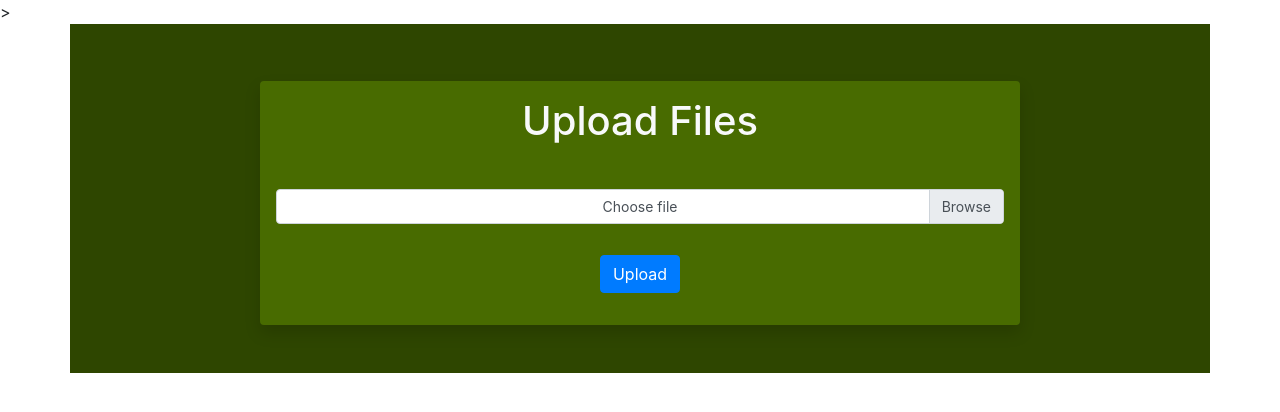
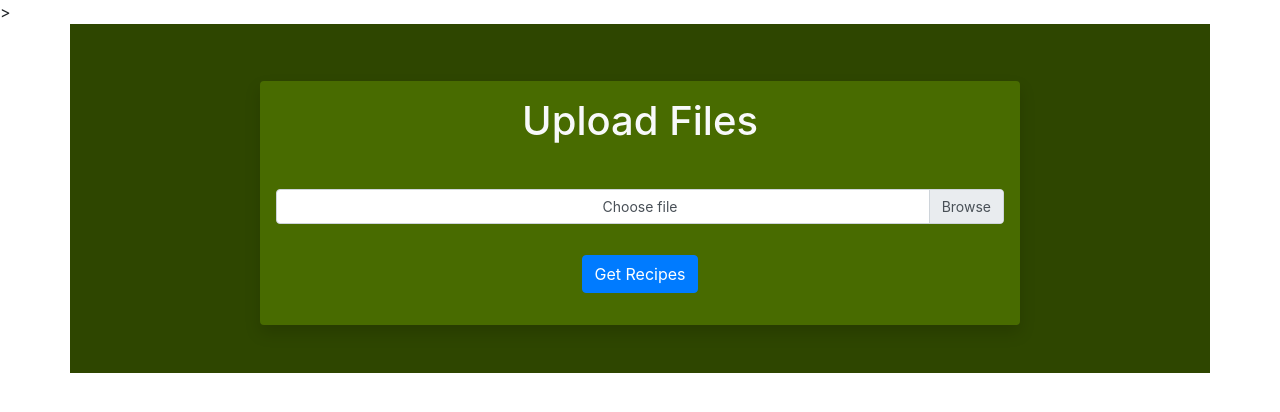
Before and after one commit to upchurchjames/swamphacks2020, a React (Create React App) app in the folder client/: page / in a window 1280 px wide. Shown: the top 412 px of the page. Built offline with nearby package versions, Linux system fonts and the light colour scheme.

Commit message:
bye bye chicky nuggies

```diff
--- a/client/src/components/files-upload-component.js
+++ b/client/src/components/files-upload-component.js
@@ -46,7 +46,7 @@ export default class FilesUploadComponent extends Component
                             <label class="custom-file-label col-form-label-sm" for="customFile">Choose file</label>
                         </div>
                         <div className="form-group">
-                            <button class="custom-file-input-width" class="background-1 btn btn-primary " type="submit">Upload</button>
+                            <button class="custom-file-input-width" class="background-1 btn btn-primary " type="submit">Get Recipes</button>
                         </div>
                     </form>
         )
```
